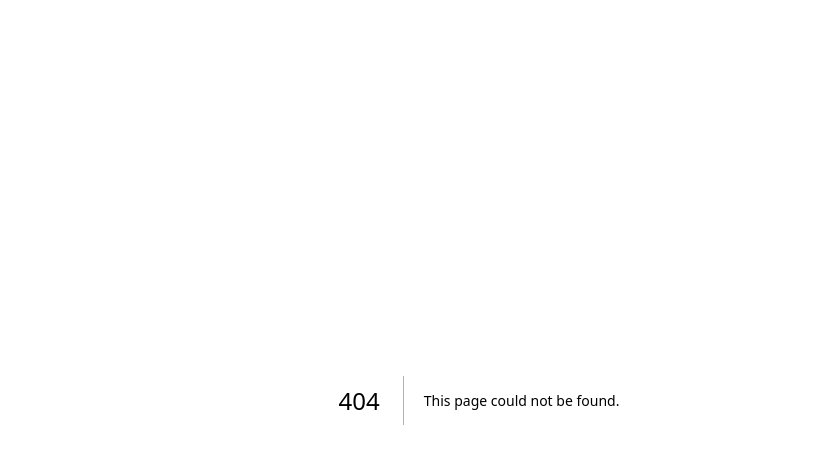
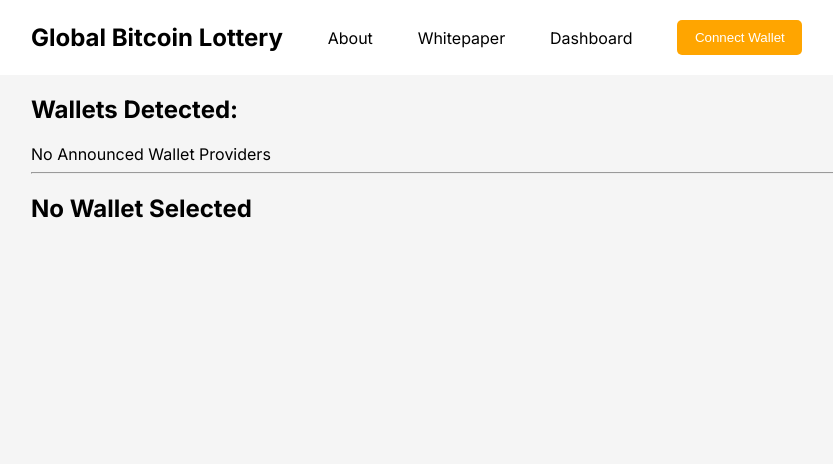
Before and after one commit to tjpeyton/gbtcl-fe, a Next.js app: page /connect in a window 1280 px wide. Before the commit this address had no page. Shown: the top 464 px of the page, without its empty margins (161-994 px from the left). Built offline with nearby package versions, Linux system fonts and the light colour scheme.

Commit message:
wallet detection, top nav

```diff
--- /dev/null
+++ b/src/app/connect/page.tsx
@@ -0,0 +1,51 @@
+'use client'
+
+import { useState } from 'react'
+
+import { useSyncProviders } from '@/lib/hooks/useSyncProviders'
+import { EIP6963ProviderDetail } from '@/types'
+
+import styles from './connect.module.css'
+
+
+const ConnectPage = () => {
+  const [selectedWallet, setSelectedWallet] = useState<EIP6963ProviderDetail>()
+  const [userAccount, setUserAccount] = useState<string>('')
+  const providers = useSyncProviders()
+
+  // Connect to the selected provider using eth_requestAccounts.
+  const handleConnect = async (providerWithInfo: EIP6963ProviderDetail) => {
+    try {
+      const accounts: any = await providerWithInfo.provider.request({
+        method: 'eth_requestAccounts'
+      })
+
+      setSelectedWallet(providerWithInfo)
+      setUserAccount(accounts?.[0])
+    } catch (error) {
+      console.error(error)
+    }
+  }
+
+  return (
+    <main>
+      <div className='discover-wallet-container'>
+        <h2>Wallets Detected:</h2>
+        {
+          providers.length > 0
+            ? providers?.map((provider: EIP6963ProviderDetail) => (
+              <button key={provider.info.uuid} onClick={() => handleConnect(provider)}>
+                <img src={provider.info.icon} alt={provider.info.name}/>
+                <div>{provider.info.name}</div>
+              </button>
+            ))
+            : <div>No Announced Wallet Providers</div>
+        }
+        <hr/>
+        <h2>{userAccount ? '' : 'No '}Wallet Selected</h2>
+      </div>
+    </main>
+  )
+}
+
+export default ConnectPage
--- a/src/app/globals.css
+++ b/src/app/globals.css
@@ -14,3 +14,20 @@ a {
   color: inherit;
   text-decoration: none;
 }
+
+button {
+  border: none;
+  border-radius: 5px;
+  width: 100%;
+  height: 100%;
+}
+
+button:hover {
+  cursor: pointer;
+  opacity: 75%;
+}
+
+main {
+  padding-left: 15%;
+  padding-right: 15%;
+}
--- a/src/app/layout.tsx
+++ b/src/app/layout.tsx
@@ -1,5 +1,8 @@
 import type { Metadata } from 'next';
 import { Inter } from 'next/font/google';
+
+import TopNav from '@/components/TopNav';
+
 import './globals.css';
 
 const inter = Inter({ subsets: ['latin'] });
@@ -17,6 +20,7 @@ export default function RootLayout({
   return (
     <html lang="en">
       <body className={inter.className}>
+        <TopNav></TopNav>
         {children}
       </body>
     </html>
--- a/src/app/page.tsx
+++ b/src/app/page.tsx
@@ -2,7 +2,7 @@ import styles from './page.module.css';
 
 export default function Home() {
   return (
-    <main>
+    <main className={styles.main}>
 
     </main>
   );
--- a/src/components/Button/Button.module.css
+++ b/src/components/Button/Button.module.css
@@ -0,0 +1,9 @@
+.primary {
+    background-color: orange;
+    color: white;
+}
+
+.secondary {
+    background-color: white;
+    color: orange;
+}
--- a/src/components/Button/index.tsx
+++ b/src/components/Button/index.tsx
@@ -1,9 +1,22 @@
+'use client'
+
 import styles from './Button.module.css'
 
-const Button = () => {
+type ButtonProps = {
+    children: React.ReactNode,
+    onClick: () => void,
+    type: string
+}
+
+const Button = (props: ButtonProps) => {
 
   return (
-    <button></button>
+    <button
+      onClick={props.onClick}
+      className={props.type === 'primary' ? styles.primary : styles.secondary}
+    >
+      {props.children}
+    </button>
   )
 }
 
--- a/src/components/TopNav/TopNav.module.css
+++ b/src/components/TopNav/TopNav.module.css
@@ -1,6 +1,27 @@
 .container {
-    height: 75px;
-    background-color: white;
-    display: flex;
-    flex-direction: row;
+  height: 75px;
+  background-color: white;
+  display: flex;
+  flex-direction: row;
+  padding-right: 15%;
+  padding-left: 15%;
+  align-items: center;
+  gap: 5%;
 }
+
+.connectWallet {
+  height: 35px;
+  width: 125px;
+}
+
+.link {
+  color: black;
+}
+
+.link:hover {
+  cursor: pointer;
+}
+
+.activeLink {
+  color: orange;
+}
--- a/src/components/TopNav/index.tsx
+++ b/src/components/TopNav/index.tsx
@@ -1,12 +1,43 @@
+'use client'
 
+import { usePathname } from 'next/navigation'
+import { useRouter } from 'next/navigation'
 
 import styles from './TopNav.module.css'
 
+import Button from '../Button'
+import Link from 'next/link'
+
+
 const TopNav = () => {
+  const pathname = usePathname()
+  const router = useRouter()
 
   return (
     <nav className={styles.container}>
-
+      <h1>Global Bitcoin Lottery</h1>
+      <Link
+        className={`${pathname === '/about' ? 'activeLink' : 'link'}`}
+        href='/about'>
+        About
+      </Link>
+      <Link
+        className={`${pathname === '/whitepaper' ? 'activeLink' : 'link'}`}
+        href='/whitepaper'>
+        Whitepaper
+      </Link>
+      <Link
+        className={`${pathname === '/' ? 'activeLink' : 'link'}`}
+        href='/'>
+        Dashboard
+      </Link>
+      <div className={styles.connectWallet}>
+        <Button
+          type='primary'
+          onClick={() => router.push('/connect')}>
+          Connect Wallet
+        </Button>
+      </div>
     </nav>
   )
 }
--- /dev/null
+++ b/src/components/WalletInfo/WalletInfo.module.css
@@ -0,0 +1,7 @@
+.container {
+
+}
+
+.address {
+
+}
```
Also changed, not shown: src/components/WalletInfo/index.tsx (added, +36 -0 lines), src/app/connect/connect.module.css (added).
